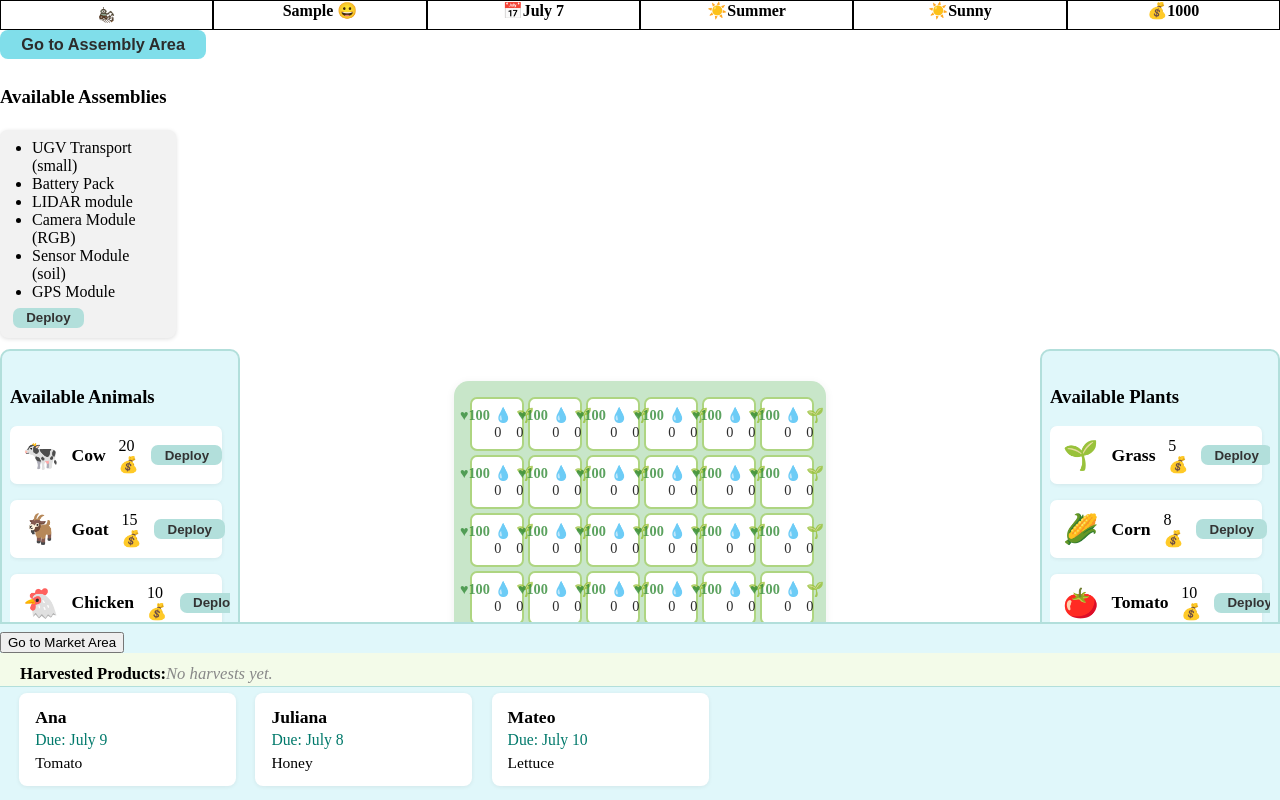
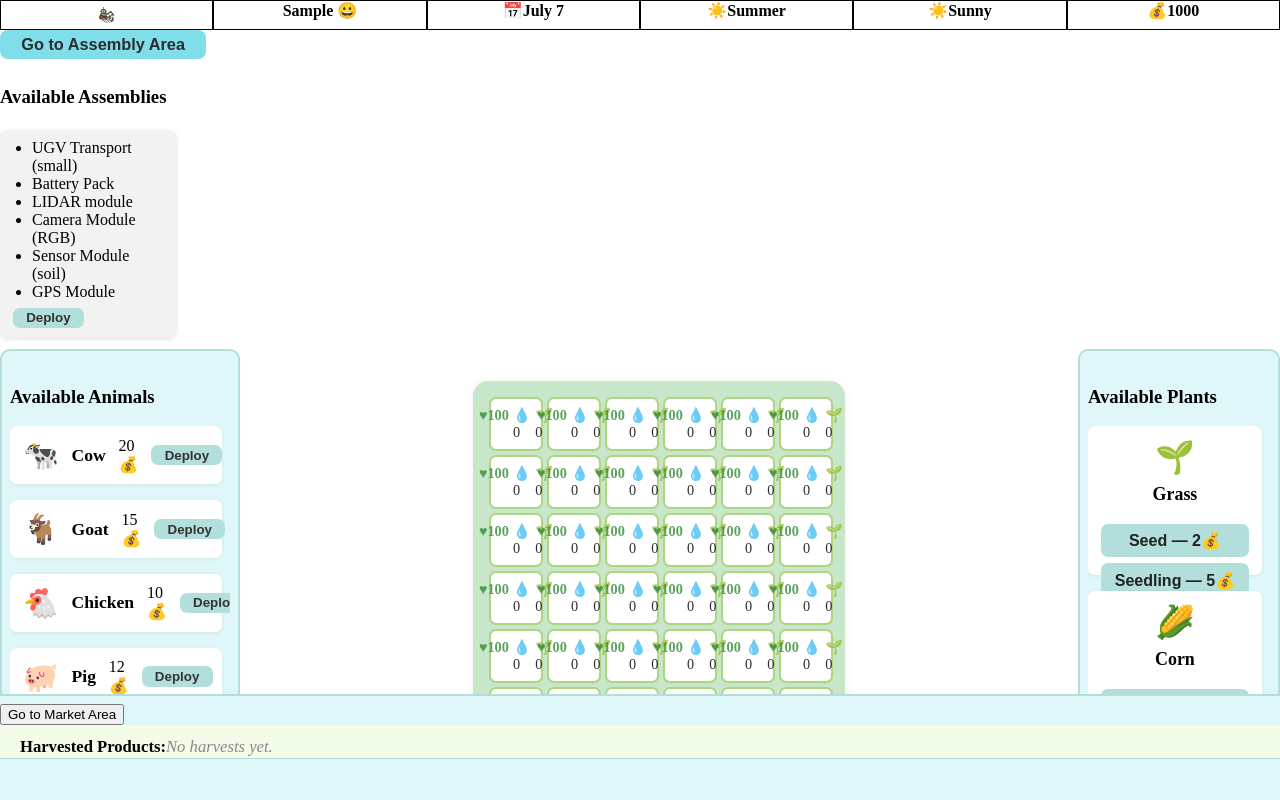
Before and after one commit to UviFarchi/biorome-game, a Vue app: page / in a window 1280 px wide. Both pictures are taken after typing "Sample" into the empty fields and a click on the button "Start". Built offline with nearby package versions, Linux system fonts and the light colour scheme.

Commit message:
Planting Assemblies Logic

```diff
--- a/src/components/AssemblyArea.vue
+++ b/src/components/AssemblyArea.vue
@@ -17,33 +17,43 @@ function closePremadeModal() {
   showPremadeModal.value = false
 }
 
-// New handler for picking a premade
+// Handler for selecting a premade
 function handlePremadeSelect(assembly) {
-  // If blank, assembly will be null or empty
   if (!assembly || !assembly.modules || assembly.modules.length === 0) {
-    // Replace the entire array so reactivity triggers correctly
     modules.currentAssembly = []
   } else {
-    // Deep copy modules and replace the array
     modules.currentAssembly = assembly.modules.map(m => ({ ...m }))
   }
   closePremadeModal()
 }
 </script>
+
 <template>
   <div class="assembly-area-main">
-    <button @click="openNewAssemblyModal" class="new-btn">+ New Assembly</button>
-    <ActiveAssemblyMenu/>
-    <ModulesMenu/>
+    <!-- Top bar with left, center, right -->
+    <div class="top-bar">
+      <button @click="openNewAssemblyModal" class="new-btn">+ New Assembly</button>
+      <div class="assemblies-bar">
+        <ActiveAssemblyMenu/>
+      </div>
+      <button class="return-btn" @click="eventBus.emit('nav', 'main')">
+        Return to Map
+      </button>
+    </div>
+    <!-- Main horizontal flex layout -->
+    <div class="workspace-row">
+      <div class="modules-col">
+        <ModulesMenu/>
+      </div>
+      <div class="workspace-col">
+        <AssemblyWorkspace />
+      </div>
+    </div>
     <PremadeAssembliesMenu
         v-if="showPremadeModal"
         @select="handlePremadeSelect"
         @close="closePremadeModal"
     />
-    <AssemblyWorkspace />
-    <button class="return-btn" @click="eventBus.emit('nav', 'main')">
-      Return to Map
-    </button>
   </div>
 </template>
 
@@ -52,41 +62,88 @@ function handlePremadeSelect(assembly) {
   width: 100vw;
   height: 100vh;
   position: relative;
+  background: #f8fdfd;
   display: flex;
   flex-direction: column;
-  align-items: flex-start;
-  background: #f8fdfd;
 }
+
+.top-bar {
+  display: flex;
+  flex-direction: row;
+  align-items: center;
+  background: #e0f7fa;
+  padding: 0.7em 1.4em 0.7em 1em;
+  border-bottom: 1.5px solid #b2dfdb;
+  min-height: 58px;
+  gap: 1.1em;
+}
+
+.new-btn {
+  padding: 0.35em 1.2em;
+  border-radius: 7px;
+  background: #ffd600;
+  border: none;
+  font-weight: bold;
+  cursor: pointer;
+  margin-right: 0.8em;
+}
+.new-btn:hover {
+  background: #ffb300;
+  color: #333;
+}
+
+.assemblies-bar {
+  flex: 1 1 auto;
+  display: flex;
+  align-items: center;
+}
+
 .return-btn {
-  margin: 2.3em auto 0 auto;
-  display: block;
+  margin-left: auto;
   font-weight: bold;
-  padding: 0.45em 1.6em;
+  padding: 0.39em 1.1em;
   background: #80deea;
   color: #2c2c2c;
   border-radius: 8px;
   border: none;
   cursor: pointer;
-  font-size: 1.08em;
+  font-size: 1.07em;
   box-shadow: 0 2px 4px #0001;
 }
-
 .return-btn:hover {
   background: #00bcd4;
   color: #fff;
 }
 
-.new-btn {
-  padding: 0.32em 1.2em;
-  border-radius: 7px;
-  background: #ffd600;
-  border: none;
-  font-weight: bold;
-  cursor: pointer;
-  margin-bottom: 1.1em;
+.workspace-row {
+  flex: 1 1 auto;
+  display: flex;
+  flex-direction: row;
+  align-items: stretch;
+  height: 0; /* allows children to use 100% height */
+  min-height: 0;
 }
-.new-btn:hover {
-  background: #ffb300;
-  color: #333;
+
+.modules-col {
+  width: 340px;
+  min-width: 260px;
+  background: #e0f7fa;
+  border-right: 1.5px solid #b2dfdb;
+  display: flex;
+  flex-direction: column;
+  height: 100%;
+  overflow-y: auto;
 }
+
+.workspace-col {
+  flex: 1 1 0;
+  display: flex;
+  flex-direction: column;
+  height: 100%;
+  min-width: 0;
+  background: #f8fdfd;
+  overflow-y: auto;
+  padding: 2.4em 2.4em 2em 2em;
+}
+
 </style>
--- a/src/components/MainMap.vue
+++ b/src/components/MainMap.vue
@@ -2,7 +2,7 @@
 import {computed} from 'vue'
 import StatusBar from '@/components/subcomponents/MainMap/StatusBar.vue';
 import AssembliesMenu from "@/components/subcomponents/MainMap/AssembliesMenu.vue";
-import OrdersMenu from "@/components/subcomponents/MainMap/OrdersMenu.vue";
+import HarvestedMenu from "@/components/subcomponents/MainMap/HarvestedMenu.vue";
 import PlantsMenu from "@/components/subcomponents/MainMap/PlantsMenu.vue";
 import AnimalsMenu from "@/components/subcomponents/MainMap/AnimalsMenu.vue";
 import {modulesStore} from '/stores/modulesStore.js'
@@ -44,7 +44,7 @@ const acceptedOrdersDisplay = computed(() =>
       <TilesGrid />
       <PlantsMenu />
     </div>
-    <OrdersMenu :items="acceptedOrdersDisplay" />
+    <HarvestedMenu :items="acceptedOrdersDisplay" />
   </div>
 </template>
 
--- a/src/components/subcomponents/AssemblyArea/ActiveAssemblyMenu.vue
+++ b/src/components/subcomponents/AssemblyArea/ActiveAssemblyMenu.vue
@@ -9,27 +9,27 @@ const assemblies = computed(() =>
     (modules.activeAssemblies ?? []).filter(a => !a.deployed)
 )
 
-// Load assembly into workspace for editing
 function selectAssembly(assembly) {
-  // Deep copy module list so edits don’t mutate the active assembly until “Save”
+  // Move modules into workspace for editing
   modules.currentAssembly.splice(
       0,
       modules.currentAssembly.length,
       ...assembly.modules.map(mod => ({ ...mod }))
   )
-  modules.editingAssemblyName = assembly.name || '' // Optionally track name
-  modules.editingAssemblyId = assembly.id || null   // Optionally track id
+  modules.editingAssemblyName = assembly.name || ''
+  modules.editingAssemblyId = assembly.id || null
+
+  // Remove from activeAssemblies (by id)
+  const idx = modules.activeAssemblies.findIndex(a => a.id === assembly.id)
+  if (idx !== -1) modules.activeAssemblies.splice(idx, 1)
 }
 
 
 </script>
 
 <template>
-  <div class="active-assemblies-menu">
-    <div class="assemblies-header">
-      <h3>Your Assemblies</h3>
 
-    </div>
+
     <div class="assemblies-scroll">
       <div
           v-for="assembly in assemblies"
@@ -46,36 +46,21 @@ function selectAssembly(assembly) {
       </div>
       <div v-if="assemblies.length === 0" class="empty">No assemblies yet.</div>
     </div>
-  </div>
+
 </template>
 
 <style scoped>
-.active-assemblies-menu {
-  width: 100%;
-  padding: 0.8em 0.2em 0 0.2em;
-  background: #e0f7fa;
-  border-radius: 10px;
-  box-shadow: 0 1px 7px #0001;
-  margin-bottom: 1em;
-}
-.assemblies-header {
-  display: flex;
-  justify-content: space-between;
-  align-items: center;
-  margin-bottom: 0.9em;
-}
-.assemblies-header h3 {
-  font-size: 1.16em;
-  font-weight: bold;
-  margin: 0;
-}
+
+
+
 
 .assemblies-scroll {
   display: flex;
   flex-direction: row;
   gap: 1.1em;
-  overflow-x: auto;
+  overflow-x: scroll;
   padding-bottom: 0.2em;
+  flex: 8;
 }
 .assembly-card {
   flex: 0 0 185px;
--- a/src/components/subcomponents/AssemblyArea/AssemblyWorkspace.vue
+++ b/src/components/subcomponents/AssemblyArea/AssemblyWorkspace.vue
@@ -18,6 +18,14 @@ function saveAssembly() {
   modules.currentAssembly.splice(0)
   name.value = ''
 }
+
+function returnToPool(index) {
+  const [removed] = modules.currentAssembly.splice(index, 1)
+  if (!removed) return
+  const mod = modules.availableModules.find(m => m.name === removed.name)
+  if (mod) mod.count = (mod.count || 0) + 1
+}
+//TODO => Enforce compatibility rules and required modules, via attachesTo, maxSlots and requires fields in the modulesStore.
 </script>
 
 <template>
@@ -31,7 +39,8 @@ function saveAssembly() {
     />
     <ul class="current-modules-list">
       <li v-for="(mod, i) in modules.currentAssembly" :key="mod.name + i">
-        {{ mod.name }} — type: {{ mod.type }}
+        <span>{{ mod.name }} — type: {{ mod.type }}</span>
+        <button class="return-btn" @click="returnToPool(i)">return to module pool</button>
       </li>
       <li v-if="!modules.currentAssembly.length" class="empty-msg">No modules added yet.</li>
     </ul>
--- a/src/components/subcomponents/MainMap/OrdersMenu.vue
+++ b/src/components/subcomponents/MainMap/HarvestedMenu.vue
@@ -32,26 +32,6 @@ const harvested = computed(() => market.harvestedProducts)
       </template>
       <span v-else class="empty">No harvests yet.</span>
     </div>
-
-    <div class="bottomMenuScroll">
-      <div
-          v-for="item in items"
-          :key="item.id"
-          class="bottomMenuCard"
-      >
-        <div class="orderHeader">
-          <span class="villagerName">{{ item.villagerName }}</span>
-          <span class="orderType">{{ item.type }}</span>
-        </div>
-        <div class="dueDate">Due: {{ item.dueDateString }}</div>
-        <div class="orderItems">
-          <span v-for="req in item.requestedItems" :key="req">{{ req }}</span>
-        </div>
-      </div>
-      <div v-if="!items || items.length === 0" class="empty">
-        No accepted orders yet.
-      </div>
-    </div>
   </div>
 </template>
 
@@ -69,59 +49,7 @@ const harvested = computed(() => market.harvestedProducts)
   z-index: 100;
 }
 
-.bottomMenuScroll {
-  display: flex;
-  flex-direction: row;
-  gap: 1.2em;
-  overflow-x: auto;
-  padding: 0 1.2em;
-}
 
-.bottomMenuCard {
-  flex: 0 0 185px;
-  background: #fff;
-  border-radius: 8px;
-  min-height: 70px;
-  margin: 0.4rem 0;
-  padding: 0.7rem 1rem;
-  box-shadow: 0 1px 4px #0001;
-  display: flex;
-  flex-direction: column;
-  justify-content: center;
-  align-items: flex-start;
-}
-
-.orderHeader {
-  display: flex;
-  justify-content: space-between;
-  width: 100%;
-}
-
-.villagerName {
-  font-weight: bold;
-  font-size: 1.1em;
-}
-
-.orderType {
-  font-size: 0.95em;
-  color: #558b2f;
-  margin-left: auto;
-  padding-left: 1em;
-}
-
-.dueDate {
-  font-size: 0.98em;
-  margin-top: 0.2em;
-  color: #00796b;
-}
-
-.orderItems {
-  margin-top: 0.3em;
-  display: flex;
-  flex-wrap: wrap;
-  gap: 0.5em;
-  font-size: 0.97em;
-}
 .empty {
   color: #888;
   font-style: italic;
--- a/src/components/subcomponents/MainMap/PlantsMenu.vue
+++ b/src/components/subcomponents/MainMap/PlantsMenu.vue
@@ -10,30 +10,50 @@ const tiles = tilesStore()
 const modules = modulesStore()
 const user = userStore()
 
-// Modal state
 const showDeployModal = ref(false)
 const deployingPlant = ref(null)
 const selectedRow = ref(null)
 const selectedCol = ref(null)
+const selectedPlantingType = ref('Seed') // default to Seed
 
-// For 6x6 grid
 const fieldRows = tiles.tiles.length
 const fieldCols = tiles.tiles[0].length
 const rowOptions = computed(() => Array.from({length: fieldRows}, (_, i) => i + 1))
 const colOptions = computed(() => Array.from({length: fieldCols}, (_, i) => i + 1))
 
-// Helper: returns list of available tiles for planting (no plant, has a deployed assembly with Planter module)
+// Determine if an assembly is suitable for the planting type
+function isAssemblySuitable(assembly, plantingType) {
+  if (!assembly || !assembly.deployed) return false
+  const names = (assembly.modules || []).map(m => m.name || m)
+  // Accepts objects or strings
+  const hasTransport = names.some(n => n.toLowerCase().includes('transport'))
+  const hasRoboticArm = names.some(n => n.toLowerCase().includes('robotic arm'))
+  if (plantingType === 'Seed') {
+    return (
+        hasTransport &&
+        hasRoboticArm &&
+        names.some(n => n.toLowerCase().includes('seeder')) &&
+        names.some(n => n.toLowerCase().includes('hole-borer'))
+    )
+  } else if (plantingType === 'Seedling') {
+    return (
+        hasTransport &&
+        hasRoboticArm &&
+        names.some(n => n.toLowerCase().includes('cart')) &&
+        names.some(n => n.toLowerCase().includes('gripper'))
+    )
+  }
+  return false
+}
+
+// Returns all available tiles for this planting type
 const availableTiles = computed(() => {
   let result = []
   for (let row = 0; row < fieldRows; row++) {
     for (let col = 0; col < fieldCols; col++) {
       const tile = tiles.tiles[row][col]
-      // Only show empty tiles (no plant)
-      if (!tile.plant && tile.assembly && tile.assembly.deployed) {
-        // Require that one of the assembly's modules is a "Planter"
-        if (tile.assembly.modules.some(mod => mod.name.toLowerCase().includes('planter'))) {
-          result.push({row, col})
-        }
+      if (!tile.plant && tile.assembly && isAssemblySuitable(tile.assembly, selectedPlantingType.value)) {
+        result.push({row, col})
       }
     }
   }
@@ -41,15 +61,15 @@ const availableTiles = computed(() => {
 })
 
 // Modal logic
-function openDeployModal(plant) {
+function openDeployModal(plant, plantingType) {
   deployingPlant.value = plant
-  // Default select first available, if any
+  selectedPlantingType.value = plantingType
   if (availableTiles.value.length > 0) {
     selectedRow.value = availableTiles.value[0].row + 1
     selectedCol.value = availableTiles.value[0].col + 1
     showDeployModal.value = true
   } else {
-    alert("No available tiles for planting (need empty tile with planter assembly)")
+    alert("No available tiles for planting (need matching assembly deployed)")
   }
 }
 
@@ -65,18 +85,22 @@ function confirmDeploy() {
   const row = Number(selectedRow.value) - 1
   const col = Number(selectedCol.value) - 1
   const tile = tiles.tiles[row][col]
-  if (!tile.plant && tile.assembly && tile.assembly.deployed && tile.assembly.modules.some(mod => mod.name.toLowerCase().includes('planter'))) {
+  if (!tile.plant && tile.assembly && isAssemblySuitable(tile.assembly, selectedPlantingType.value)) {
     // Check user has enough gold
-    if (user.gold < deployingPlant.value.cost) {
+    const cost = selectedPlantingType.value === 'Seed'
+        ? deployingPlant.value.seedCost
+        : deployingPlant.value.seedlingCost
+    if (user.gold < cost) {
       alert("Not enough gold!")
       return
     }
-    // Assign plant to tile (shallow copy so growthStage can advance independently)
+    // Assign plant to tile
     tile.plant = {
       ...deployingPlant.value,
-      growthStage: deployingPlant.value.growthStages[0] // Start at seedling
+      plantingType: selectedPlantingType.value,
+      growthStage: selectedPlantingType.value // Start at "Seed" or "Seedling"
     }
-    user.gold -= deployingPlant.value.cost
+    user.gold -= cost
     closeDeployModal()
   } else {
     alert("Invalid tile selected.")
@@ -95,10 +119,20 @@ function confirmDeploy() {
       >
         <span class="verticalMenu-icon">{{ plant.icon }}</span>
         <span class="verticalMenu-type">{{ plant.type }}</span>
-        <span class="verticalMenu-cost">{{ plant.cost }}💰</span>
-        <button class="deployBtn" @click="openDeployModal(plant)">
-          Deploy
-        </button>
+        <div class="deploy-buttons">
+          <button
+              class="deployBtn"
+              @click="openDeployModal(plant, 'Seed')"
+          >
+            Seed — {{ plant.seedCost }}💰
+          </button>
+          <button
+              class="deployBtn"
+              @click="openDeployModal(plant, 'Seedling')"
+          >
+            Seedling — {{ plant.seedlingCost }}💰
+          </button>
+        </div>
       </div>
     </div>
 
@@ -106,6 +140,14 @@ function confirmDeploy() {
     <div v-if="showDeployModal" class="modal-overlay">
       <div class="modal">
         <h4>Deploy {{ deployingPlant.type }} ({{ deployingPlant.icon }})</h4>
+        <label>
+          Planting type:
+          <select v-model="selectedPlantingType">
+            <option v-for="opt in deployingPlant.plantingOptions" :key="opt" :value="opt">
+              {{ opt }}
+            </option>
+          </select>
+        </label>
         <label>
           Tile:
           <select v-model="selectedRow">
@@ -152,31 +194,43 @@ function confirmDeploy() {
 }
 .verticalMenuCard {
   display: flex;
-  flex-direction: row;
+  flex-direction: column;
   align-items: center;
-  gap: 0.8em;
+  gap: 0.5em;
   background: #fff;
   border-radius: 7px;
   box-shadow: 0 1px 4px #0001;
-  padding: 0.4em 0.8em;
-  min-height: 45px;
+  padding: 0.7em 0.8em 0.8em 0.8em;
+  min-height: 125px;
+  position: relative;
+  justify-content: space-between;
 }
 .verticalMenu-icon {
-  font-size: 1.8em;
+  font-size: 2em;
 }
 .verticalMenu-type {
   font-weight: bold;
-  font-size: 1.1em;
+  font-size: 1.12em;
+}
+.deploy-buttons {
+  display: flex;
+  flex-direction: column;
+  gap: 0.4em;
+  width: 100%;
+  align-items: stretch;
+  margin-top: 0.7em;
 }
 .deployBtn {
-  margin-left: auto;
-  padding: 0.2em 1em;
+  width: 100%;
+  padding: 0.45em 0.6em;
   border-radius: 7px;
   background: #b2dfdb;
   border: none;
-  color: #333;
+  color: #222;
   font-weight: bold;
   cursor: pointer;
+  font-size: 1em;
+  transition: background 0.14s;
 }
 .deployBtn:hover {
   background: #00bcd4;
--- a/stores/modulesStore.js
+++ b/stores/modulesStore.js
@@ -14,7 +14,8 @@ export const modulesStore = defineStore('modules', () => {
                 slots: ["arm", "sensor", "camera", "cart", "tank", "sprayer", "seeder", "gps", "battery"],
                 maxSlots: 6,
                 powerDraw: 2,
-                count: 0, cost: 200,
+                count: 0,
+                cost: 200,
                 actionsPerTurn: 1
             },
             {
--- a/stores/plantsStore.js
+++ b/stores/plantsStore.js
@@ -5,7 +5,8 @@ export const plantsStore = defineStore('plantTypes', () => {
     const plantTypes = ref([
         {
             type: 'Grass',
-            growthStages: [ 'Mature'],
+            plantingOptions: ['Seed', 'Seedling'],
+            growthStages: ['Seed', 'Seedling', 'Growing', 'Mature', 'Overripe', 'Rotten'],
             preferredSeason: 'Spring',
             minWater: 0,
             maxWater: 2,
@@ -14,12 +15,15 @@ export const plantsStore = defineStore('plantTypes', () => {
             waterRequired: 1,
             fertilizerRequired: 1,
             yield: 1,
-            cost: 5,
+            seedCost: 2,
+            seedlingCost: 5,
+            shelfLife: 10, // For harvested product (turns)
             icon: '🌱'
         },
         {
             type: 'Corn',
-            growthStages: ['Seedling', 'Growing', 'Mature', 'Overripe', 'Rotten'],
+            plantingOptions: ['Seed', 'Seedling'],
+            growthStages: ['Seed', 'Seedling', 'Growing', 'Mature', 'Overripe', 'Rotten'],
             preferredSeason: 'Summer',
             minWater: 1,
             maxWater: 3,
@@ -28,12 +32,15 @@ export const plantsStore = defineStore('plantTypes', () => {
             waterRequired: 2,
             fertilizerRequired: 2,
             yield: 3,
-            cost: 8,
+            seedCost: 3,
+            seedlingCost: 8,
+            shelfLife: 15,
             icon: '🌽'
         },
         {
             type: 'Tomato',
-            growthStages: ['Seedling', 'Growing', 'Mature', 'Overripe', 'Rotten'],
+            plantingOptions: ['Seed', 'Seedling'],
+            growthStages: ['Seed', 'Seedling', 'Growing', 'Mature', 'Overripe', 'Rotten'],
             preferredSeason: 'Summer',
             minWater: 1,
             maxWater: 3,
@@ -42,12 +49,15 @@ export const plantsStore = defineStore('plantTypes', () => {
             waterRequired: 2,
             fertilizerRequired: 1,
             yield: 2,
-            cost: 10,
+            seedCost: 4,
+            seedlingCost: 10,
+            shelfLife: 7,
             icon: '🍅'
         },
         {
             type: 'Lettuce',
-            growthStages: ['Seedling', 'Growing', 'Mature', 'Overripe', 'Rotten'],
+            plantingOptions: ['Seed', 'Seedling'],
+            growthStages: ['Seed', 'Seedling', 'Growing', 'Mature', 'Overripe', 'Rotten'],
             preferredSeason: 'Spring',
             minWater: 1,
             maxWater: 2,
@@ -56,12 +66,15 @@ export const plantsStore = defineStore('plantTypes', () => {
             waterRequired: 2,
             fertilizerRequired: 1,
             yield: 2,
-            cost: 7,
+            seedCost: 2,
+            seedlingCost: 7,
+            shelfLife: 6,
             icon: '🥬'
         },
         {
             type: 'Carrot',
-            growthStages: ['Seedling', 'Growing', 'Mature', 'Overripe', 'Rotten'],
+            plantingOptions: ['Seed', 'Seedling'],
+            growthStages: ['Seed', 'Seedling', 'Growing', 'Mature', 'Overripe', 'Rotten'],
             preferredSeason: 'Autumn',
             minWater: 1,
             maxWater: 2,
@@ -70,12 +83,15 @@ export const plantsStore = defineStore('plantTypes', () => {
             waterRequired: 1,
             fertilizerRequired: 1,
             yield: 2,
-            cost: 6,
+            seedCost: 2,
+            seedlingCost: 6,
+            shelfLife: 20,
             icon: '🥕'
         },
         {
             type: 'Coffee',
-            growthStages: ['Seedling', 'Growing', 'Mature', 'Overripe', 'Rotten'],
+            plantingOptions: ['Seed', 'Seedling'],
+            growthStages: ['Seed', 'Seedling', 'Growing', 'Mature', 'Overripe', 'Rotten'],
             preferredSeason: 'Summer',
             minWater: 2,
             maxWater: 3,
@@ -84,12 +100,15 @@ export const plantsStore = defineStore('plantTypes', () => {
             waterRequired: 3,
             fertilizerRequired: 2,
             yield: 2,
-            cost: 14,
+            seedCost: 6,
+            seedlingCost: 14,
+            shelfLife: 30,
             icon: '☕'
         },
         {
             type: 'Pumpkin',
-            growthStages: ['Seedling', 'Growing', 'Mature', 'Overripe', 'Rotten'],
+            plantingOptions: ['Seed', 'Seedling'],
+            growthStages: ['Seed', 'Seedling', 'Growing', 'Mature', 'Overripe', 'Rotten'],
             preferredSeason: 'Autumn',
             minWater: 2,
             maxWater: 4,
@@ -98,11 +117,14 @@ export const plantsStore = defineStore('plantTypes', () => {
             waterRequired: 3,
             fertilizerRequired: 2,
             yield: 4,
-            cost: 12,
+            seedCost: 4,
+            seedlingCost: 12,
+            shelfLife: 40,
             icon: '🎃'
         }
     ])
 
 
+
     return { plantTypes }
 })
```
Also changed, not shown: src/components/subcomponents/AssemblyArea/ModulesMenu.vue (+39 -10 lines), src/components/subcomponents/AssemblyArea/PremadeAssembliesMenu.vue (+103 -7 lines).
